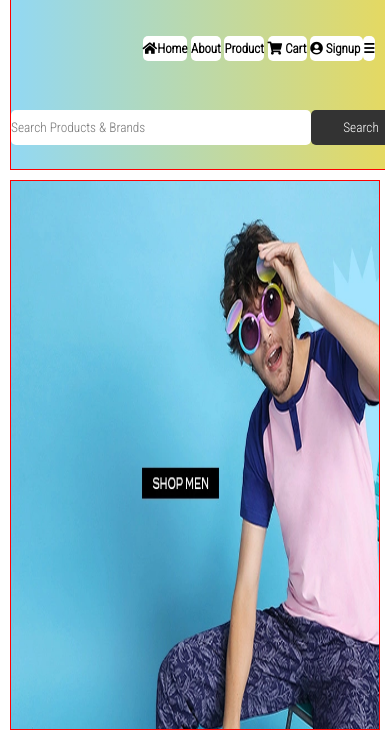
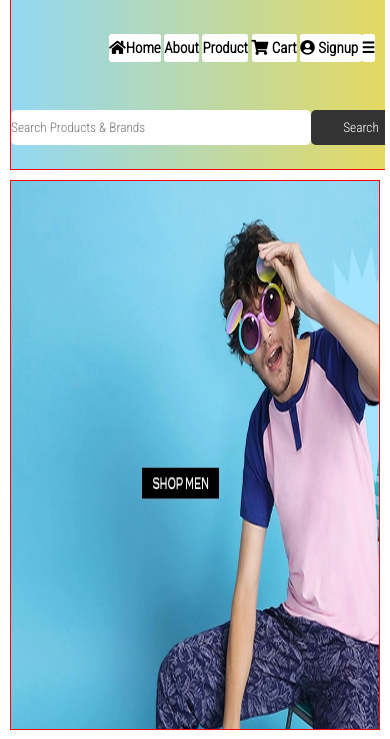
Before and after one commit to RonLog/OnlineStore.ecom, a plain HTML site: page index.html in a window 390 px wide. Shown: the part 90-829 px from the top of the page. Drawn offline with Linux system fonts and the light colour scheme.

Commit message:
six commit

```diff
--- a/style.css
+++ b/style.css
@@ -315,7 +315,8 @@ footer {
     }
     .division ul li{
         padding:5px 0px;
-        font-size: small;
+        font-size: 15px;
+        border-radius: 3px;
     }
     .three ul {
         margin: 28px auto;
```
